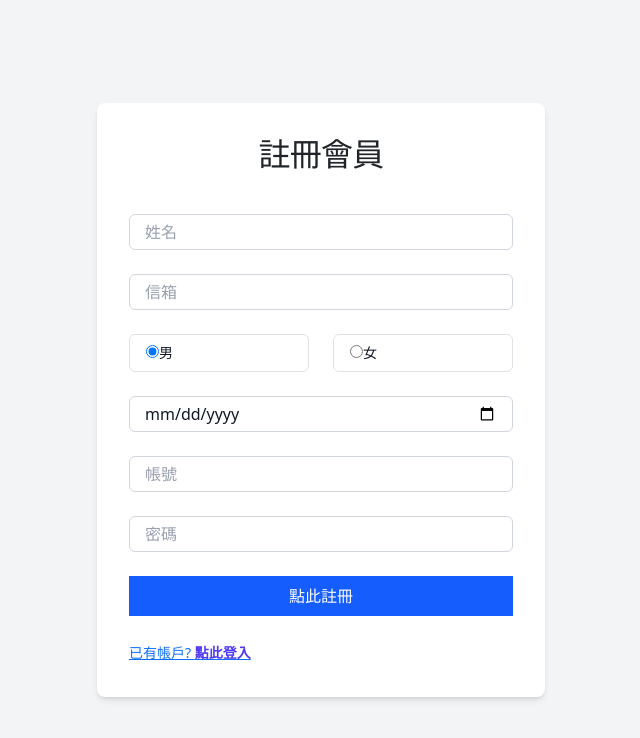
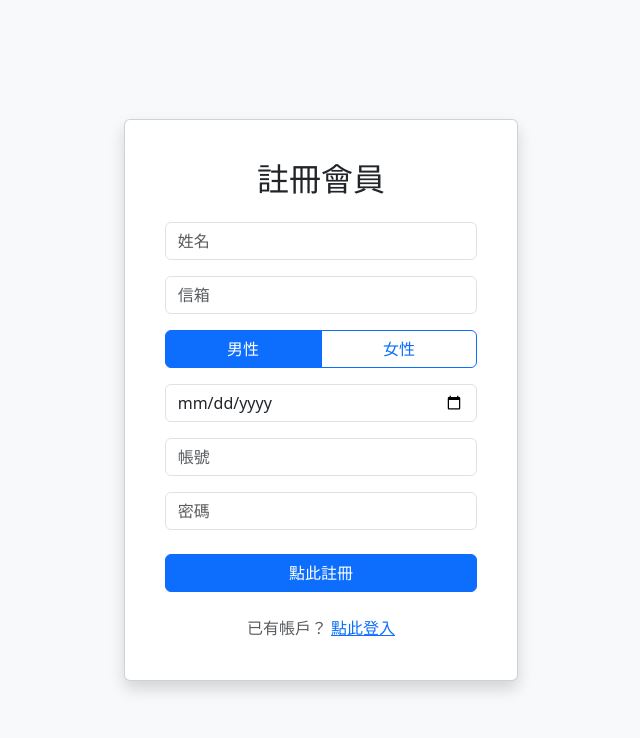
Before and after one commit to scott608/simple-social-board-client, a React (Vite) app: page /auth/register in a window 1280 px wide. Shown: the top 738 px of the page, without its empty margins (319-959 px from the left). Built offline with nearby package versions, Linux system fonts and the light colour scheme; no server answers.

Commit message:
[REFACTOR]  註冊頁面UI改為bootstrap

```diff
--- a/src/app/core/auth/components/RegisterComponent.tsx
+++ b/src/app/core/auth/components/RegisterComponent.tsx
@@ -1,5 +1,6 @@
 import { Gender } from '@shared/types/enum/Gender';
 import React from 'react';
+import { Button, Card, Col, Container, Form, Row } from 'react-bootstrap';
 import { Link } from 'react-router-dom';
 
 export default function RegisterComponen({
@@ -32,125 +33,114 @@ export default function RegisterComponen({
   onSubmit: (event: React.MouseEvent<HTMLButtonElement>) => void;
 }) {
   return (
-    <div className="min-h-screen flex items-center justify-center bg-gray-100">
-      <div className="w-full max-w-md p-8 bg-white rounded-lg shadow-md">
-        <div className="sm:mx-auto sm:w-full sm:max-w-sm">
-          <h2 className="mt-10 text-center text-2xl/9 font-bold tracking-tight text-gray-900">
-            註冊會員
-          </h2>
-        </div>
+    <Container fluid className="min-vh-100 d-flex align-items-center justify-content-center bg-light">
+      <Row className="w-100 justify-content-center">
+        <Col xs={12} md={6} lg={4}>
+          <Card className="p-4 shadow">
+            <Card.Body>
+              <h2 className="text-center mb-4">註冊會員</h2>
+              <Form>
+                <Form.Group className="mb-3">
+                  <Form.Control
+                    type="text"
+                    placeholder="姓名"
+                    value={name}
+                    onChange={(e) => setName(e.target.value)}
+                    required
+                  />
+                </Form.Group>
 
-        <div className="mt-10 sm:mx-auto sm:w-full sm:max-w-sm">
-          <form action="#" method="POST" className="space-y-6">
-            <div>
-              <div className="mt-2">
-                <input
-                  type="text"
-                  value={name}
-                  placeholder="姓名"
+                <Form.Group className="mb-3">
+                  <Form.Control
+                    type="email"
+                    placeholder="信箱"
+                    value={email}
+                    onChange={(e) => setEmail(e.target.value)}
                     required
-                  className="block w-full rounded-md bg-white px-3 py-1.5 text-base text-gray-900 outline-1 -outline-offset-1 outline-gray-300 placeholder:text-gray-400 focus:outline-2 focus:-outline-offset-2 focus:outline-indigo-600 sm:text-sm/6"
-                  onChange={(e) => setName(e.target.value)}
                   />
-              </div>
-            </div>
-            <div>
-              <div className="mt-2">
-                <input
-                  type="email"
-                  value={email}
-                  placeholder="信箱"
-                  required
-                  className="block w-full rounded-md bg-white px-3 py-1.5 text-base text-gray-900 outline-1 -outline-offset-1 outline-gray-300 placeholder:text-gray-400 focus:outline-2 focus:-outline-offset-2 focus:outline-indigo-600 sm:text-sm/6"
-                  onChange={(e) => setEmail(e.target.value)}
-                />
-              </div>
-            </div>
-            <div className="mt-2">
-              <div className="flex justify-between gap-4">
-                <label className="flex items-center w-1/2 rounded-md border border-gray-300 bg-white px-3 py-1.5 text-base text-gray-900 cursor-pointer hover:border-indigo-500 focus-within:outline-2 focus-within:outline-indigo-600 sm:text-sm/6">
+                </Form.Group>
+
+                <Form.Group className="mb-3">
+                  <div className="d-flex justify-content-between">
+                    <div className="btn-group w-100" role="group" aria-label="性別">
                       <input
                         type="radio"
+                        className="btn-check"
                         name="gender"
+                        id="genderMale"
                         value="Male"
                         checked={gender === 'Male'}
                         onChange={(e) => setGender(e.target.value as Gender)}
-                    className="mr-2 text-indigo-600 focus:ring-indigo-500"
                       />
-                  男
+                      <label className="btn btn-outline-primary w-50" htmlFor="genderMale">
+                        男性
                       </label>
 
-                <label className="flex items-center w-1/2 rounded-md border border-gray-300 bg-white px-3 py-1.5 text-base text-gray-900 cursor-pointer hover:border-indigo-500 focus-within:outline-2 focus-within:outline-indigo-600 sm:text-sm/6">
                       <input
                         type="radio"
+                        className="btn-check"
                         name="gender"
+                        id="genderFemale"
                         value="Female"
                         checked={gender === 'Female'}
                         onChange={(e) => setGender(e.target.value as Gender)}
-                    className="mr-2 text-indigo-600 focus:ring-indigo-500"
                       />
-                  女
+                      <label className="btn btn-outline-primary w-50" htmlFor="genderFemale">
+                        女性
                       </label>
                     </div>
                   </div>
+                </Form.Group>
 
-            <div>
-              <div className="mt-2">
-                <input
+                <Form.Group className="mb-3">
+                  <Form.Control
                     type="date"
+                    placeholder="生日"
                     value={birthday}
-                  placeholder="生日"
+                    onChange={(e) => setBirthday(e.target.value)}
                     required
-                  className="block w-full rounded-md bg-white px-3 py-1.5 text-base text-gray-900 outline-1 -outline-offset-1 outline-gray-300 placeholder:text-gray-400 focus:outline-2 focus:-outline-offset-2 focus:outline-indigo-600 sm:text-sm/6"
-                  onChange={(e) => setBirthday(e.target.value)}
                   />
-              </div>
-            </div>
-            <div>
-              <div className="mt-2">
-                <input
+                </Form.Group>
+
+                <Form.Group className="mb-3">
+                  <Form.Control
                     type="text"
+                    placeholder="帳號"
                     value={account}
-                  placeholder="帳號"
+                    onChange={(e) => setAccount(e.target.value)}
                     required
-                  className="block w-full rounded-md bg-white px-3 py-1.5 text-base text-gray-900 outline-1 -outline-offset-1 outline-gray-300 placeholder:text-gray-400 focus:outline-2 focus:-outline-offset-2 focus:outline-indigo-600 sm:text-sm/6"
-                  onChange={(e) => setAccount(e.target.value)}
                   />
-              </div>
-            </div>
+                </Form.Group>
 
-            <div>
-              <div className="mt-2">
-                <input
+                <Form.Group className="mb-4">
+                  <Form.Control
                     type="password"
+                    placeholder="密碼"
                     value={password}
-                  placeholder="密碼"
+                    onChange={(e) => setPassword(e.target.value)}
                     required
                     autoComplete="current-password"
-                  className="block w-full rounded-md bg-white px-3 py-1.5 text-base text-gray-900 outline-1 -outline-offset-1 outline-gray-300 placeholder:text-gray-400 focus:outline-2 focus:-outline-offset-2 focus:outline-indigo-600 sm:text-sm/6"
-                  onChange={(e) => setPassword(e.target.value)}
                   />
+                </Form.Group>
+
+                <Button
+                  type="submit"
+                  variant="primary"
+                  className="w-100"
+                  onClick={onSubmit}>
+                  點此註冊
+                </Button>
+
+                <div className="text-center mt-4">
+                  <span className="text-muted">已有帳戶？</span>{' '}
+                  <Link to="/auth/login">點此登入</Link>
                 </div>
-            </div>
-
-            <div>
-              <button
-                type="submit"
-                onClick={onSubmit}
-                className="w-full bg-blue-600 text-white py-2 rounded-md hover:bg-blue-700 transition">
-                點此註冊
-              </button>
-            </div>
-            <Link to="/auth/login" className="mt-10 text-center text-sm/6 text-gray-500">
-              已有帳戶?{' '}
-              <span className="font-semibold text-indigo-600 hover:text-indigo-500">
-                點此登入
-              </span>
-            </Link >
-          </form>
-        </div>
-      </div>
-    </div>
+              </Form>
+            </Card.Body>
+          </Card>
+        </Col>
+      </Row>
+    </Container>
   )
 
 }
```
Lines whose indentation alone changed are shown as unchanged.
